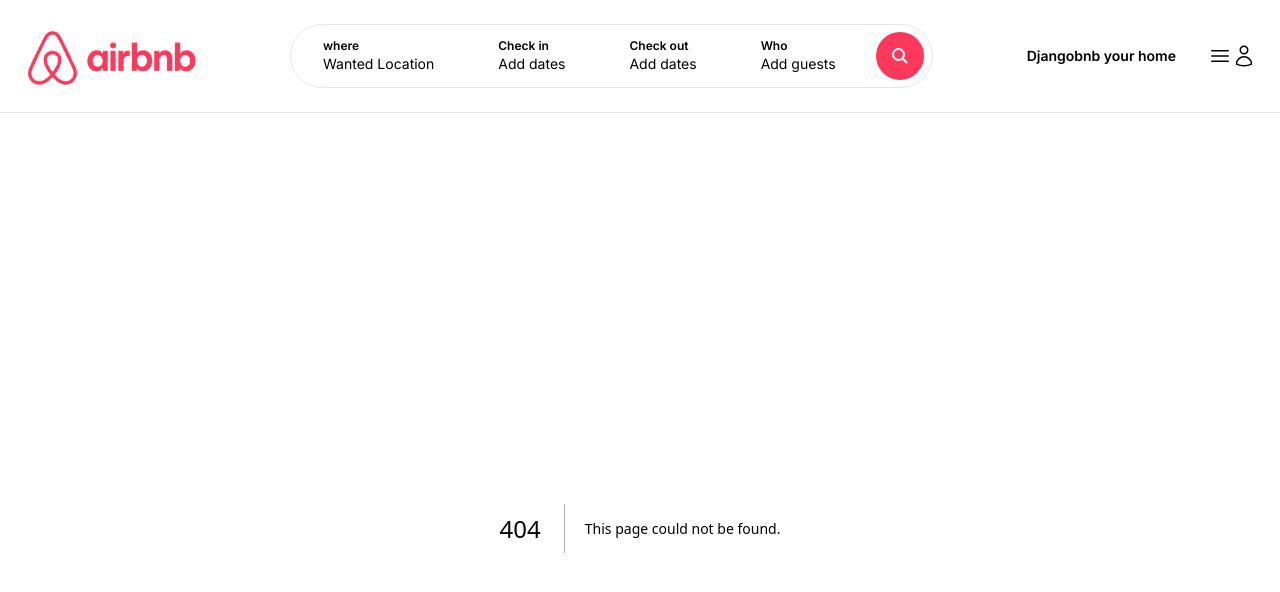
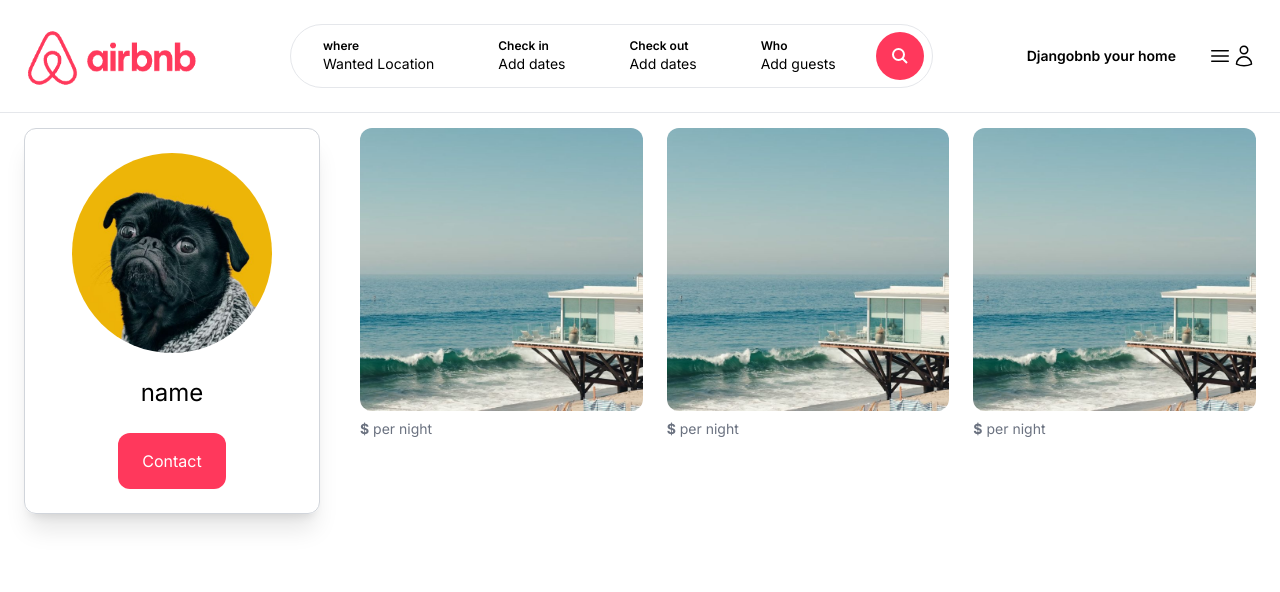
Before and after one commit to MGabriela29/Clone-Airbnb, a Next.js app: page /landlords/1 in a window 1280 px wide. Before the commit this address had no page. Shown: the top 592 px of the page. Built offline with nearby package versions, Linux system fonts and the light colour scheme.

Commit message:
06 Landlord page

```diff
--- /dev/null
+++ b/app/components/ContacButton.tsx
@@ -0,0 +1,13 @@
+const ContactButton = () => {
+
+    return (
+        <div
+
+            className="mt-6 py-4 px-6 cursor-pointer bg-airbnb text-white rounded-xl hover:bg-airbnb-dark transition"
+        >
+            Contact
+        </div>
+    )
+}
+
+export default ContactButton;
--- /dev/null
+++ b/app/landlords/[id]/page.tsx
@@ -0,0 +1,35 @@
+import ContacButton from "@/app/components/ContacButton"
+import PropertyList from "@/app/components/properties/PropertyList";
+import Image from "next/image"
+
+const LandlordDetailPage = () => {
+    return (
+        <main className="max-w-[1500px] mx-auto px-6 pb-6">
+            <div className="grid grid-cols-1 md:grid-cols-4 gap-4">
+                <aside className="col-span-1 mb-4">
+                    <div className="flex flex-col items-center p-6 rounded-xl border border-gray-300 shadow-xl">
+                        <Image
+                            src="/profile_pic_1.jpg"
+                            width={200}
+                            height={200}
+                            alt="Landlrod name"
+                            className="rounded-full"
+                        />
+
+                        <h1 className="mt-6 text-2xl">name</h1>
+                        <ContacButton/>
+
+                    </div>
+                </aside>
+
+                <div className="col-span-1 md:col-span-3 pl-0 md:pl-6">
+                    <div className="grid grid-cols-1 md:grid-cols-3 gap-6">
+                        <PropertyList/>
+                    </div>
+                </div>
+            </div>
+        </main>
+    )
+}
+
+export default LandlordDetailPage;
```
